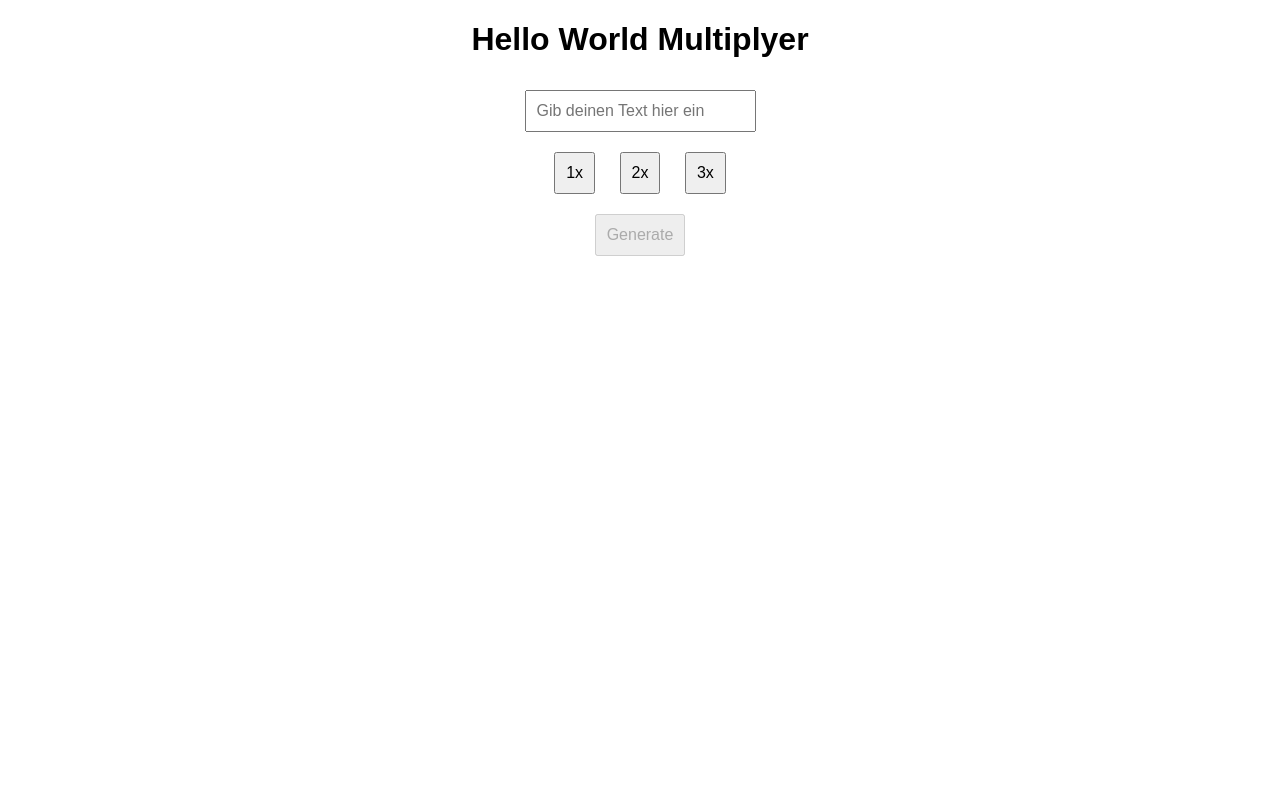
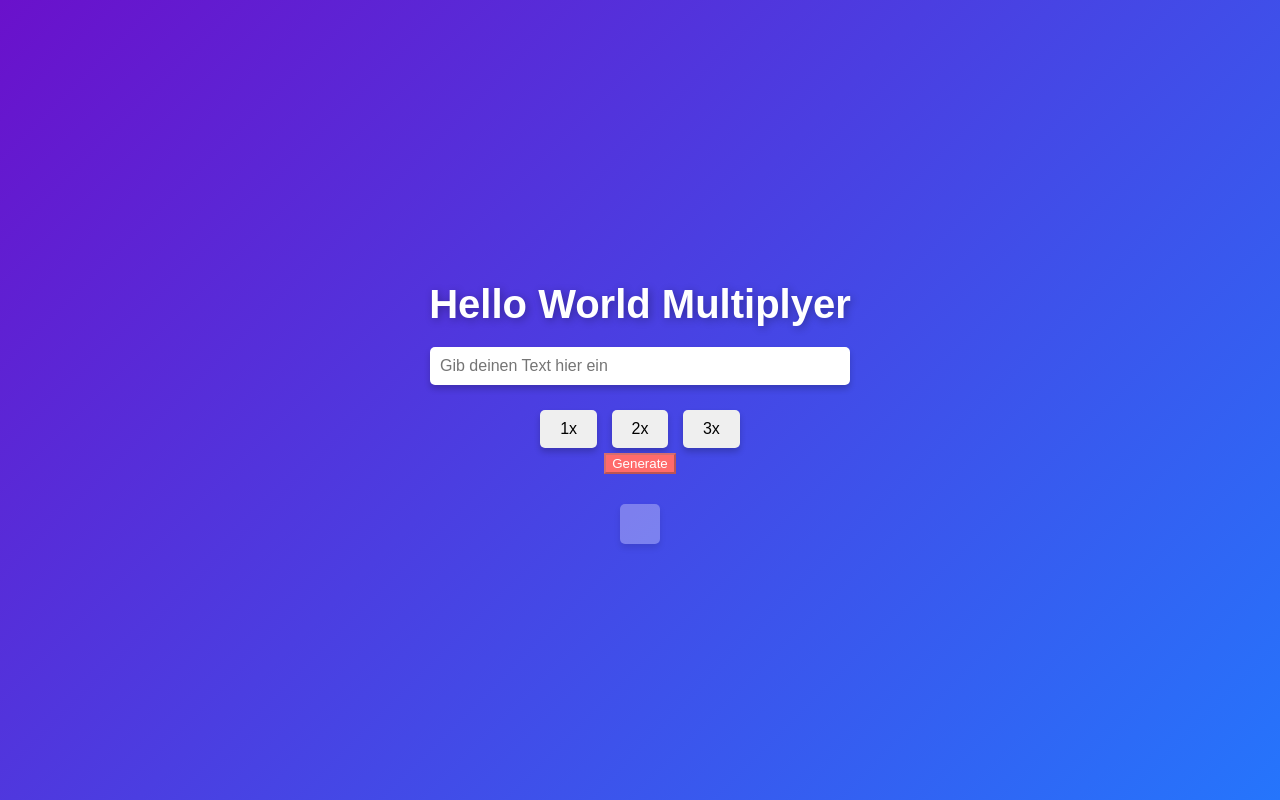
Before and after one commit to martinkellerprivate-jpg/Hello-World-Multiplyer, a plain HTML site: page index.html in a window 1280 px wide. Drawn offline with Linux system fonts and the light colour scheme.

Commit message:
Updated index.html with new content.

```diff
--- a/index.html
+++ b/index.html
@@ -6,36 +6,86 @@
     <title>Hello World Multiplyer</title>
     <style>
         body {
-            font-family: Arial, sans-serif;
+            font-family: 'Arial', sans-serif;
+            background: linear-gradient(135deg, #6a11cb, #2575fc);
+            color: #fff;
             text-align: center;
-            margin: 20px;
+            margin: 0;
+            padding: 0;
+            min-height: 100vh;
+            display: flex;
+            flex-direction: column;
+            justify-content: center;
+            align-items: center;
         }
-        input, button {
-            margin: 10px;
+
+        h1 {
+            font-size: 2.5rem;
+            margin-bottom: 20px;
+            text-shadow: 2px 2px 8px rgba(0, 0, 0, 0.3);
+        }
+
+        input {
             padding: 10px;
-            font-size: 1em;
+            font-size: 1rem;
+            border: none;
+            border-radius: 5px;
+            margin-bottom: 20px;
+            width: 80%;
+            max-width: 400px;
+            box-shadow: 0 4px 6px rgba(0, 0, 0, 0.2);
         }
-        .output {
-            margin-top: 20px;
-            font-size: 1.2em;
-            color: #333;
+
+        .button-group button {
+            padding: 10px 20px;
+            font-size: 1rem;
+            border: none;
+            border-radius: 5px;
+            cursor: pointer;
+            margin: 5px;
+            transition: all 0.3s ease;
+            box-shadow: 0 4px 6px rgba(0, 0, 0, 0.2);
         }
-        button.active {
-            background-color: #007bff;
-            color: white;
+
+        .button-group button:hover {
+            transform: scale(1.1);
+            background-color: #4e8cff;
+        }
+
+        .button-group button.active {
+            background-color: #fff;
+            color: #6a11cb;
+        }
+
+        .generate-button {
+            background-color: #ff6b6b;
+            color: #fff;
+        }
+
+        .generate-button:hover {
+            background-color: #ff3b3b;
+        }
+
+        #output {
+            margin-top: 30px;
+            font-size: 1.2rem;
+            background: rgba(255, 255, 255, 0.3);
+            padding: 20px;
+            border-radius: 5px;
+            box-shadow: 0 4px 6px rgba(0, 0, 0, 0.1);
         }
     </style>
 </head>
 <body>
     <h1>Hello World Multiplyer</h1>
     <input type="text" id="textInput" placeholder="Gib deinen Text hier ein" maxlength="20">
-    <br>
-    <button id="btn1x">1x</button>
-    <button id="btn2x">2x</button>
-    <button id="btn3x">3x</button>
-    <br>
-    <button id="generateBtn" disabled>Generate</button>
-    <div class="output" id="output"></div>
+    <div class="button-group">
+        <button id="btn1x">1x</button>
+        <button id="btn2x">2x</button>
+        <button id="btn3x">3x</button>
+    </div>
+    <button id="generateBtn" class="generate-button" disabled>Generate</button>
+    <div id="output"></div>
     <script src="script.js"></script>
 </body>
 </html>
```
